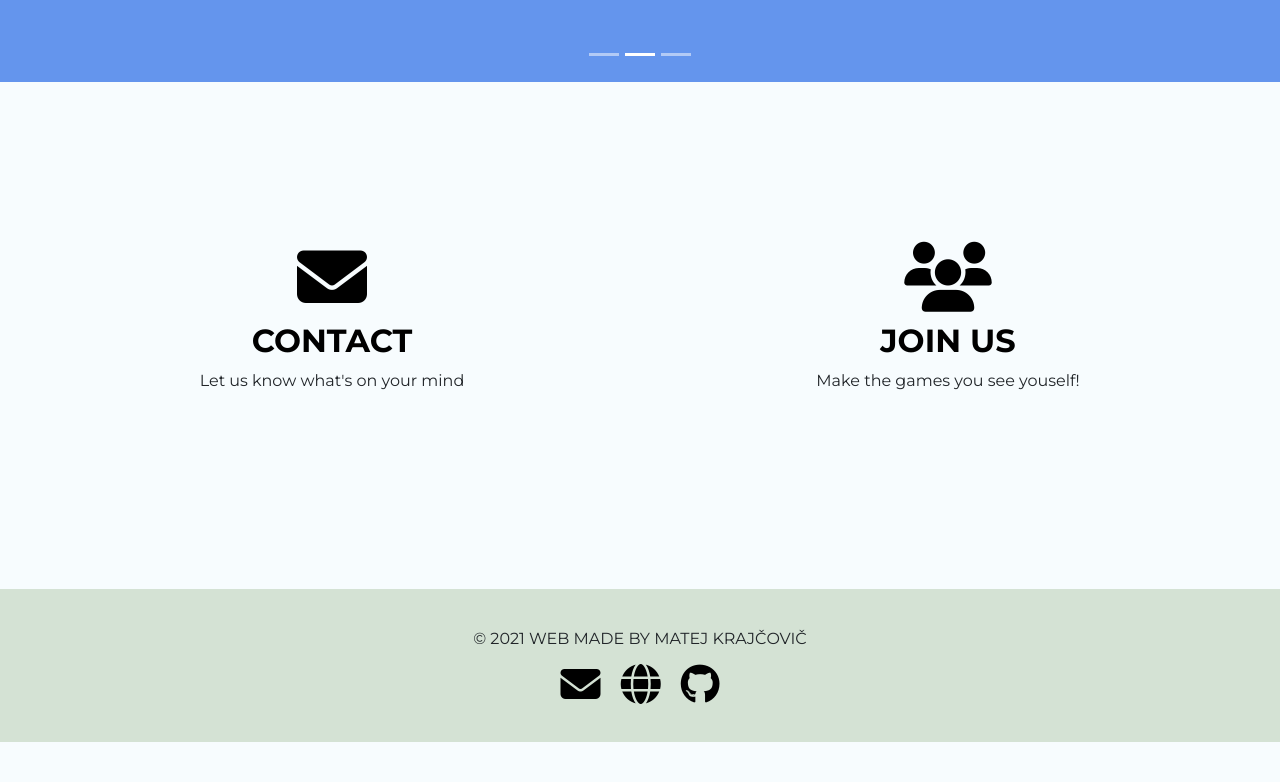
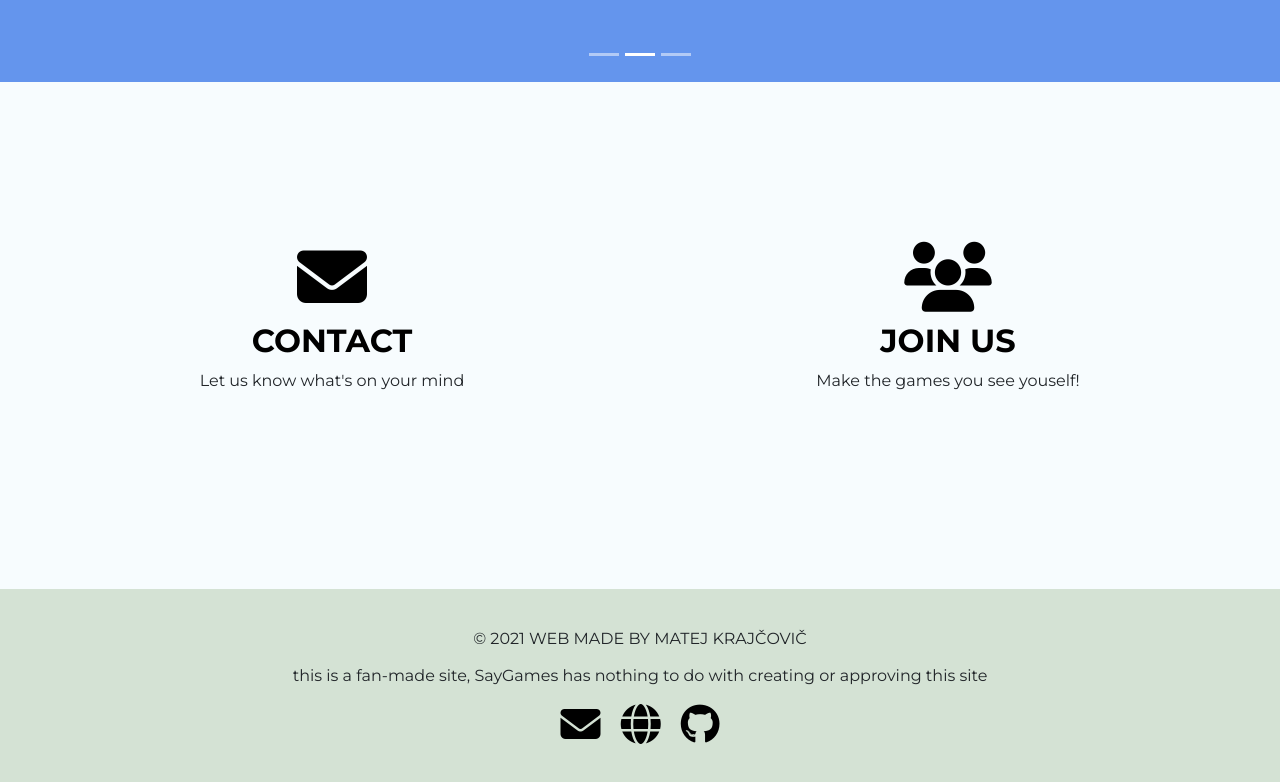
Before and after one commit to sudolake/SayGames, a plain HTML site: page index.html in a window 1280 px wide. Shown: the part 1735-2517 px from the top of the page. Before the commit the page ends 2477 px from the top, so only its background shows below. Drawn offline with nearby package versions, Linux system fonts and the light colour scheme.

Commit message:
Update index.html

```diff
--- a/index.html
+++ b/index.html
@@ -185,6 +185,7 @@ class="collapse navbar-collapse" id="navbarNavDarkDropdown">
 <div class="footercss">
 
   <p class="footer-p" style="padding-top:2.4rem; margin-bottom: 0.8rem;">© 2021 WEB MADE BY MATEJ KRAJČOVIČ</p>
+  <p> this is a fan-made site, SayGames has nothing to do with creating or approving this site </p>
   <a href="mailto:matej.krajcovic3@gmail.com" class="email" target="_blank">
   <i class="fas fa-envelope footer-icon"></i></a>
   <a href="https://sudolake.github.io/portfolio" class="email" target="_blank">
```
